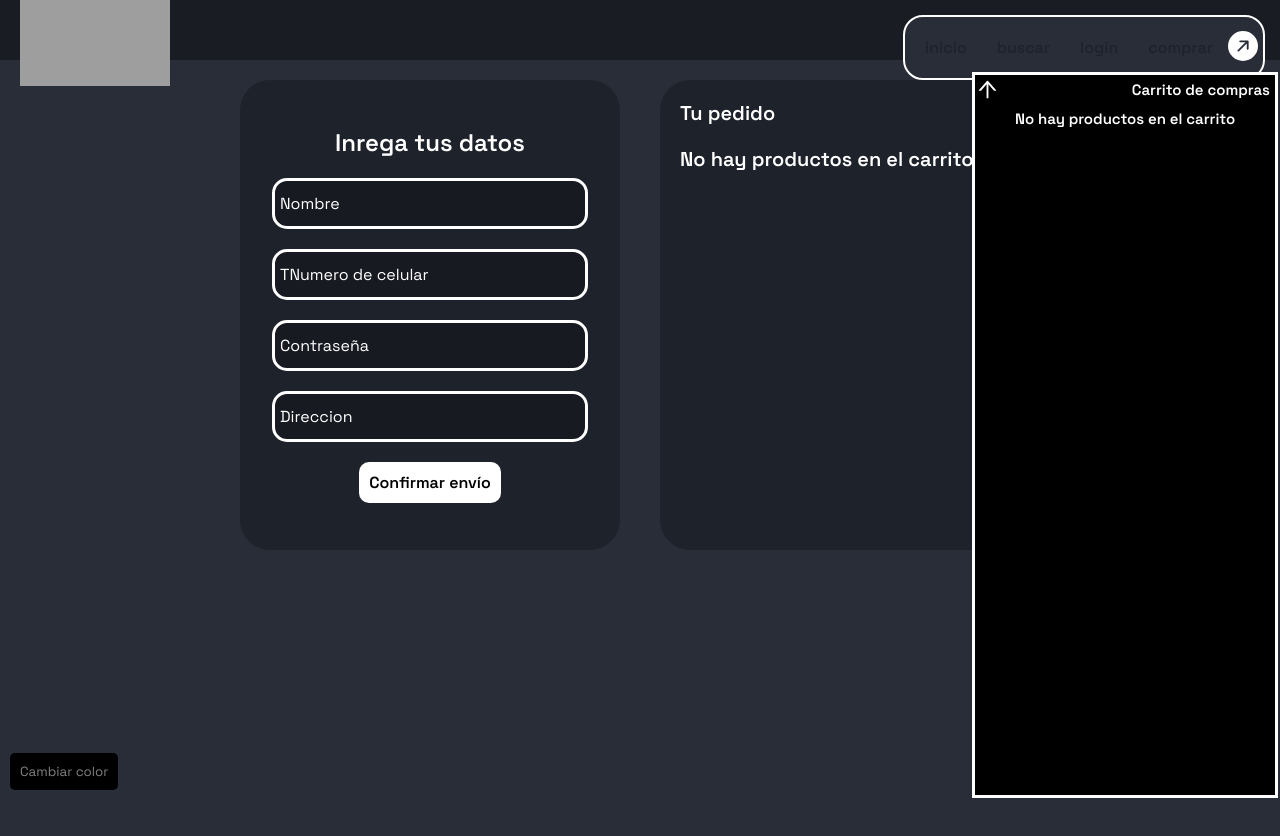
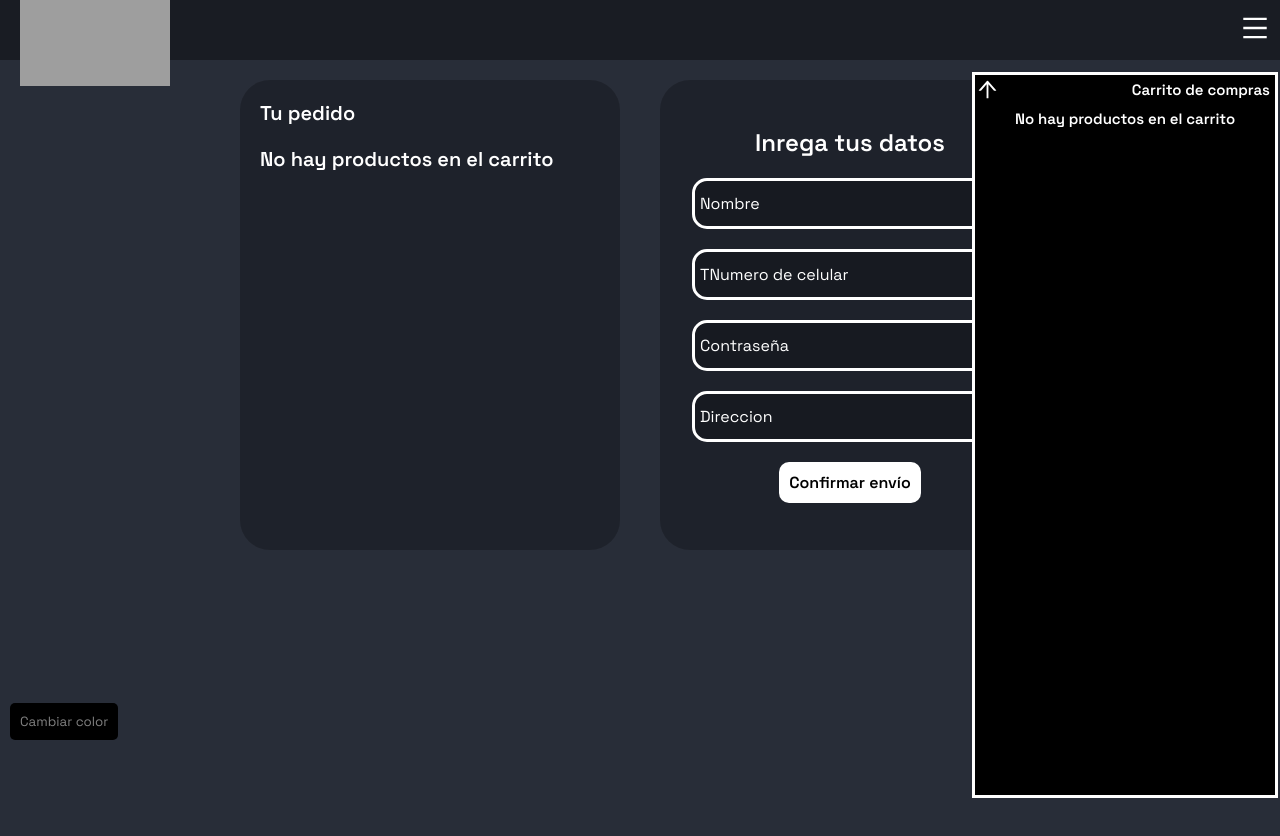
Before and after one commit to Leracius/techDev-commerce, a React (Vite) app: page /checkout in a window 1280 px wide. Shown: the top 836 px of the page. Built offline with nearby package versions, Linux system fonts and the light colour scheme; grey boxes are pictures that could not be loaded.

Commit message:
checkout fix

```diff
--- a/src/Pages/Checkout/Checkout.jsx
+++ b/src/Pages/Checkout/Checkout.jsx
@@ -13,9 +13,6 @@
 
   return (
     <CheckoutContainer>
-        <SidesContainer>
-          <FormCheck/>
-        </SidesContainer>
         < StyledCheck>
             <CartTitle>
                 <h1>Tu pedido</h1>
@@ -38,6 +35,9 @@
       )
     }
         </ StyledCheck>
+        <SidesContainer>
+          <FormCheck/>
+        </SidesContainer>
     </CheckoutContainer>
   )
 }
--- a/src/Pages/Checkout/CheckoutStyles.js
+++ b/src/Pages/Checkout/CheckoutStyles.js
@@ -5,6 +5,10 @@
   width: 100vw;
   height: 100vh;
   justify-content: center;
+  @media (max-width: 768px) {
+    flex-direction: column;
+    height: auto;
+  }
 `
 export const SidesContainer = styled.div`
     border-radius: 30px;
@@ -15,6 +19,10 @@
     flex-direction: column;
     width: 360px;
     height: 450px;
+    @media (max-width: 768px) {
+    margin: 0;
+    border-radius: 0;
+    }
     h1{
         font-size: 20px;
         margin: 10px;
--- a/src/components/Layout/Layout.jsx
+++ b/src/components/Layout/Layout.jsx
@@ -15,7 +15,7 @@
   const currentStyleIndex = useSelector((state) => state.style);
   const currentStyle = styles[currentStyleIndex];
 
-  const [active, setActive] = useState(true)
+  const [active, setActive] = useState(false)
 
   const handleClick = (e) =>{
     e.preventDefault()
--- a/src/components/Layout/LayoutStyles.js
+++ b/src/components/Layout/LayoutStyles.js
@@ -22,7 +22,7 @@
         right: 0;
         width: 100%;
         z-index: 10;
-        padding-bottom: 50px;
+        /* padding-bottom: 50px; */
         justify-content: center;
         align-items: center;
         padding: 0;
@@ -36,9 +36,6 @@
 
 export const ElemContainer = styled.div`
     display: flex;
-
-
-
     margin: 10px;
     h1{
         font-size: 25px;
--- a/src/styles/GlobalStyles.js
+++ b/src/styles/GlobalStyles.js
@@ -8,7 +8,7 @@
 
 }
 body {
-    overflow-x: hidden;
+    /* overflow-x: hidden; */
     display: flex;
     align-items: center;
     justify-content: space-between;
--- a/src/styles/MainStyles.jsx
+++ b/src/styles/MainStyles.jsx
@@ -14,7 +14,7 @@
   border: none;
   color: gray ;
   position: fixed;
-  bottom: 10px;
+  bottom: 60px;
   left: 10px;
   background-color: black;
   border-radius: 5px;
```
